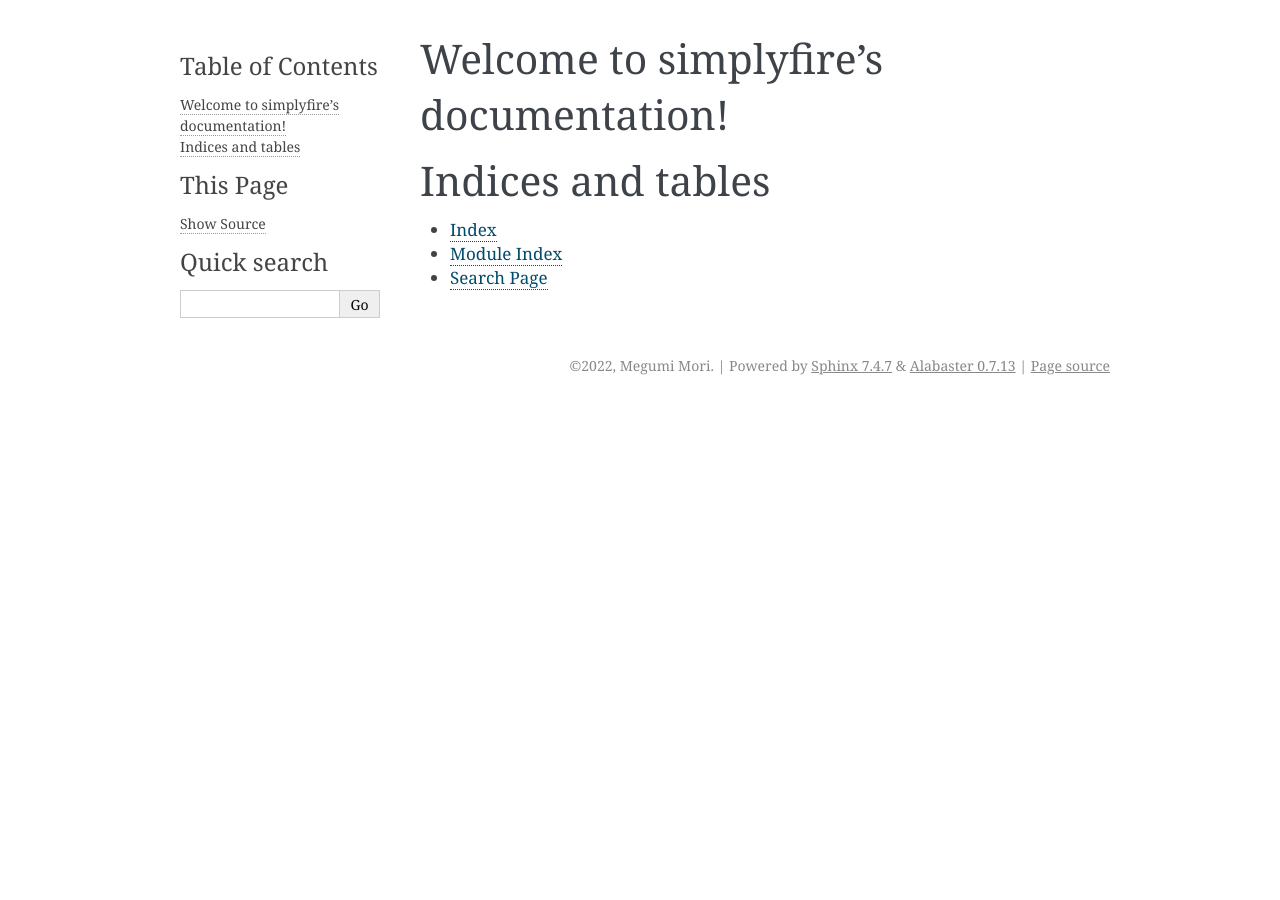
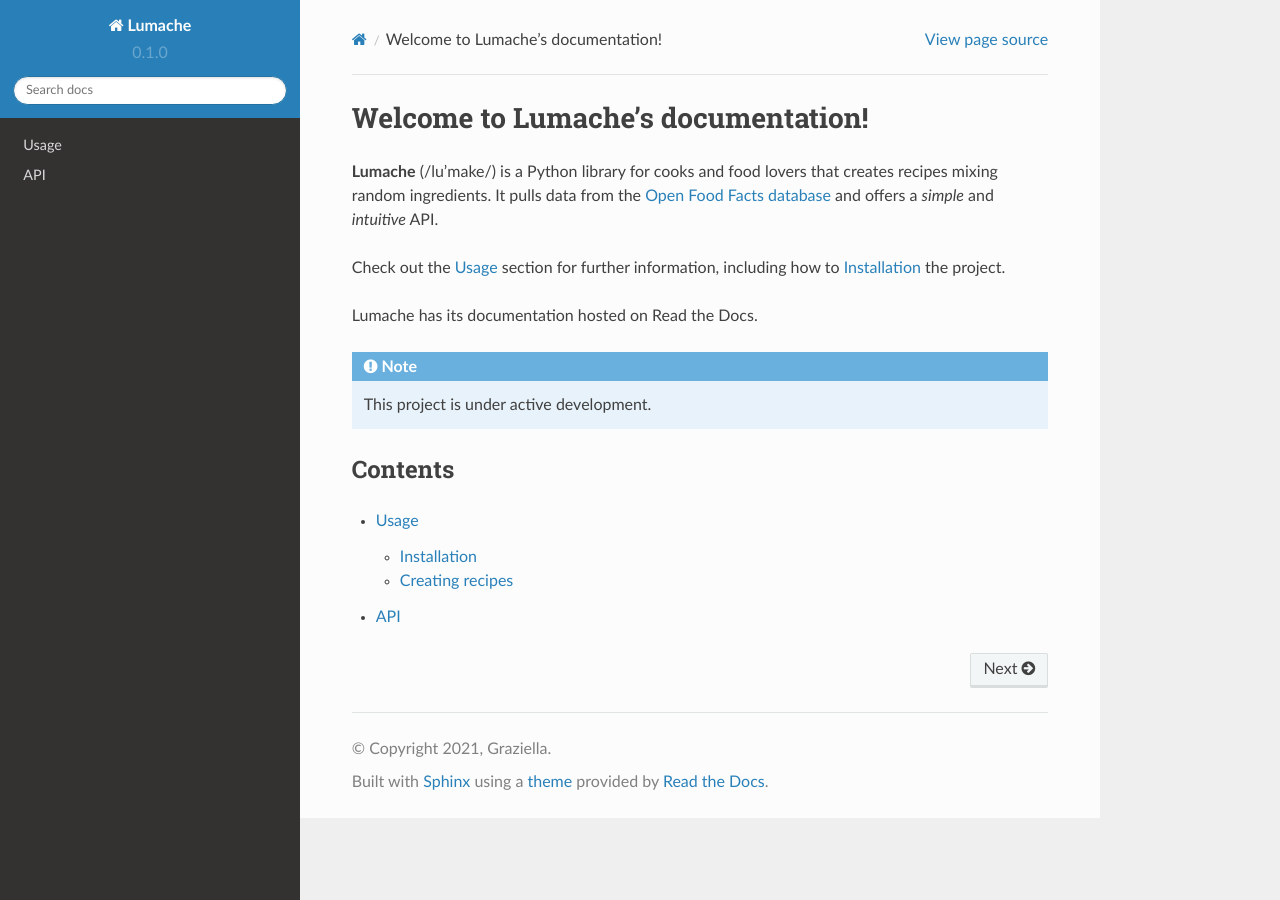
Before and after one commit to megumi-mori/SimplyFire-beta, a Sphinx documentation site: the page built from docs/source/index.rst, in a window 1280 px wide. Built offline with Sphinx 7.4.7 and the Read the Docs theme 2.0.0, drawn with Linux system fonts in a browser that asks for light colours.

Commit message:
copy from template

```diff
--- /dev/null
+++ b/docs/source/api.rst
@@ -0,0 +1,7 @@
+API
+===
+
+.. autosummary::
+   :toctree: generated
+
+   lumache
--- a/docs/source/conf.py
+++ b/docs/source/conf.py
@@ -2,11 +2,12 @@
 
 # -- Project information
 
-project = 'SimplyFire'
-copyright = '2022, Megumi Mori'
-author = 'Megumi Mori'
+project = 'Lumache'
+copyright = '2021, Graziella'
+author = 'Graziella'
 
-version = '0.3.0'
+release = '0.1'
+version = '0.1.0'
 
 # -- General configuration
 
@@ -24,11 +25,11 @@
 }
 intersphinx_disabled_domains = ['std']
 
-# templates_path = ['_templates']
-#
-# # -- Options for HTML output
-#
-# html_theme = 'sphinx_rtd_theme'
+templates_path = ['_templates']
+
+# -- Options for HTML output
+
+html_theme = 'sphinx_rtd_theme'
 
 # -- Options for EPUB output
 epub_show_urls = 'footnote'
--- a/docs/source/index.rst
+++ b/docs/source/index.rst
@@ -1,19 +1,24 @@
-.. simplyfire documentation master file, created by
-   sphinx-quickstart on Sun Feb 20 11:58:38 2022.
-   You can adapt this file completely to your liking, but it should at least
-   contain the root `toctree` directive.
+Welcome to Lumache's documentation!
+===================================
 
-Welcome to simplyfire's documentation!
-======================================
+**Lumache** (/lu'make/) is a Python library for cooks and food lovers
+that creates recipes mixing random ingredients.
+It pulls data from the `Open Food Facts database <https://world.openfoodfacts.org/>`_
+and offers a *simple* and *intuitive* API.
+
+Check out the :doc:`usage` section for further information, including
+how to :ref:`installation` the project.
+
+Lumache has its documentation hosted on Read the Docs.
+
+.. note::
+
+   This project is under active development.
+
+Contents
+--------
 
 .. toctree::
-   :maxdepth: 2
-   :caption: Contents:
 
-
-Indices and tables
-==================
-
-* :ref:`genindex`
-* :ref:`modindex`
-* :ref:`search`
+   usage
+   api
--- /dev/null
+++ b/docs/source/usage.rst
@@ -0,0 +1,33 @@
+Usage
+=====
+
+.. _installation:
+
+Installation
+------------
+
+To use Lumache, first install it using pip:
+
+.. code-block:: console
+
+   (.venv) $ pip install lumache
+
+Creating recipes
+----------------
+
+To retrieve a list of random ingredients,
+you can use the ``lumache.get_random_ingredients()`` function:
+
+.. autofunction:: lumache.get_random_ingredients
+
+The ``kind`` parameter should be either ``"meat"``, ``"fish"``,
+or ``"veggies"``. Otherwise, :py:func:`lumache.get_random_ingredients`
+will raise an exception.
+
+.. autoexception:: lumache.InvalidKindError
+
+For example:
+
+>>> import lumache
+>>> lumache.get_random_ingredients()
+['shells', 'gorgonzola', 'parsley']
```
